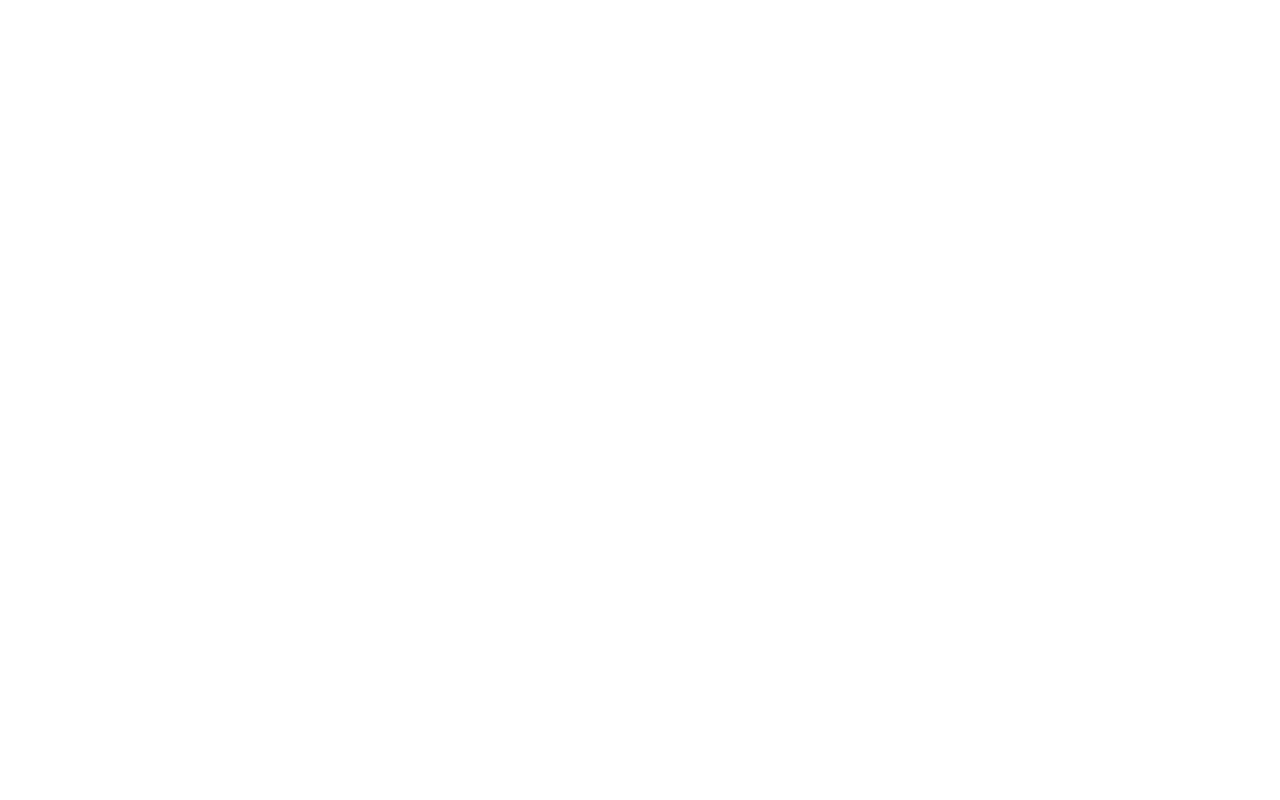
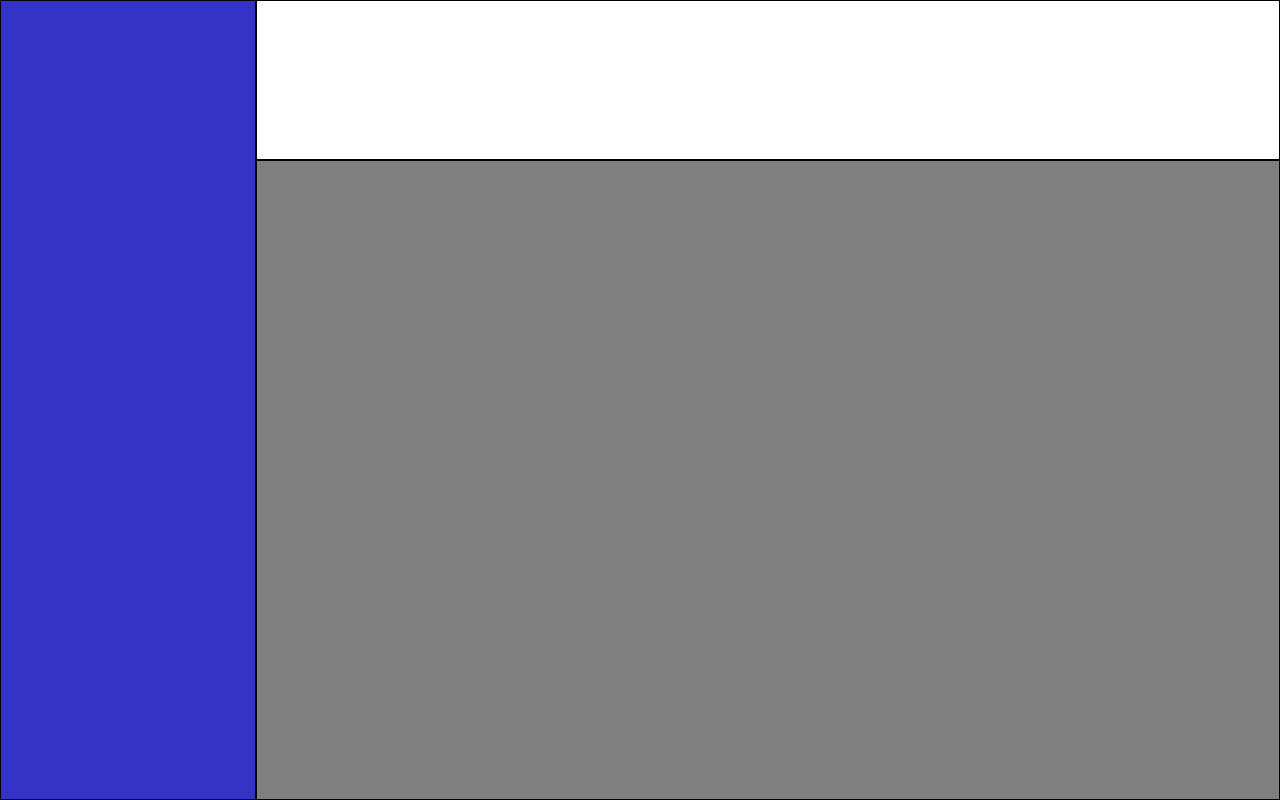
Before and after one commit to leonardo-dos-santos/Painel-Administrativo-main, a plain HTML site: page index.html in a window 1280 px wide. Drawn offline with Linux system fonts and the light colour scheme.

Commit message:
estrutura e estilização básica

```diff
--- a/index.html
+++ b/index.html
@@ -3,9 +3,18 @@
 <head>
   <meta charset="UTF-8">
   <meta name="viewport" content="width=device-width, initial-scale=1.0">
+  <link rel="stylesheet" href="style.css">
   <title>Painel Administrativo</title>
 </head>
 <body>
+  <div class="container">
 
+    <div class="sidebar"></div>
+
+    <header></header>
+
+    <main></main>
+
+  </div>
 </body>
 </html>
--- /dev/null
+++ b/style.css
@@ -0,0 +1,26 @@
+* {
+  margin: 0;
+  padding: 0;
+}
+
+.container {
+  height: 100vh;
+  display: grid;
+  grid-template-columns: 1fr 4fr;
+  grid-template-rows: 1fr 4fr;
+}
+
+.sidebar {
+  border: 1px solid black;
+  grid-row: 1 / 4;
+  background-color: rgb(50, 50, 197);
+}
+
+header {
+  border: 1px solid black;
+}
+
+main {
+  border: 1px solid black;
+  background-color: gray;
+}
```
